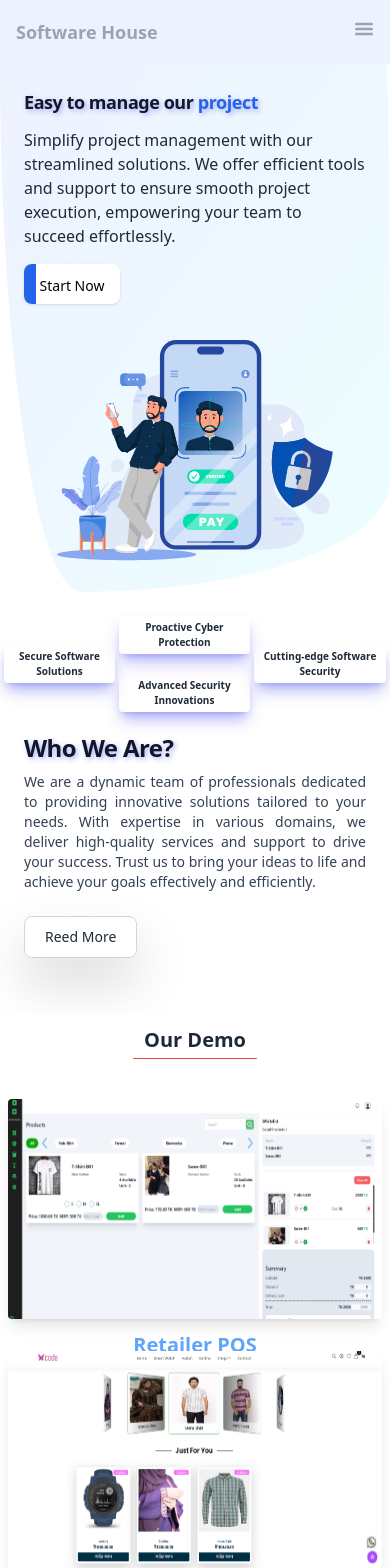
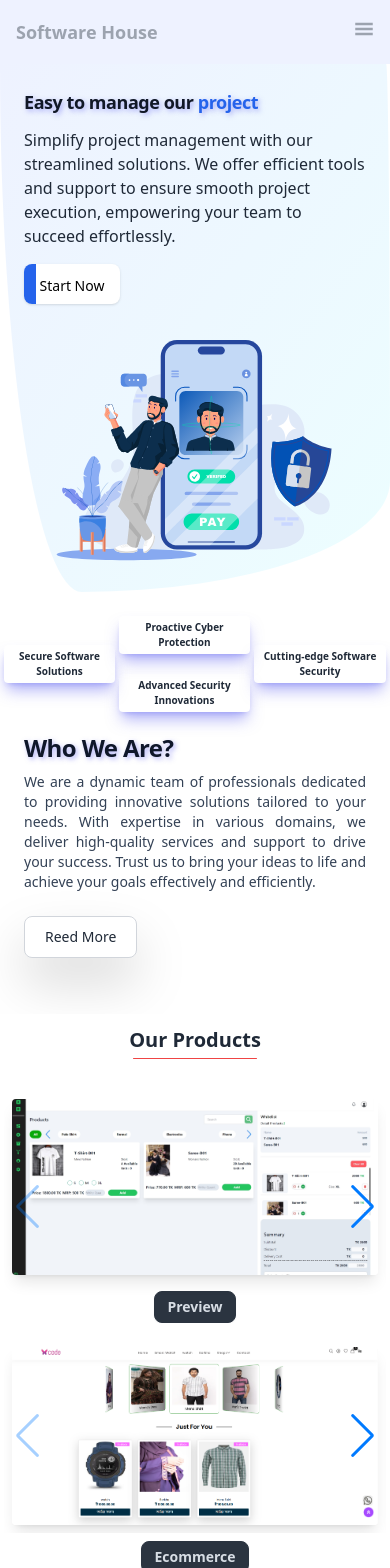
Before and after one commit to sohanwebdevctg/react3-software-house-website, a React (Vite) app: page / in a window 390 px wide. Shown: the top 1568 px of the page. Built offline with nearby package versions, Linux system fonts and the light colour scheme; no server answers; what @lordicon/element would draw is missing.

Commit message:
adding slider and responsive the button

```diff
--- a/package.json
+++ b/package.json
@@ -25,7 +25,7 @@
     "react-router-dom": "^6.21.1",
     "react-tabs": "^6.0.2",
     "sort-by": "^1.2.0",
-    "swiper": "^11.0.5"
+    "swiper": "^11.1.3"
   },
   "devDependencies": {
     "@types/react": "^18.2.43",
--- a/src/Pages/Home/Home/Home.jsx
+++ b/src/Pages/Home/Home/Home.jsx
@@ -22,7 +22,6 @@ const Home = () => {
       {/* whyWeAre section end */}
       {/* demo */}
       <OurDemo />
-
       {/* typeOfService section start */}
       <TypeOfService></TypeOfService>
       {/* typeOfService section end */}
--- a/src/components/OurDemo.jsx
+++ b/src/components/OurDemo.jsx
@@ -1,5 +1,20 @@
+import React, { useRef, useState } from 'react';
+// Import Swiper React components
+import { Swiper, SwiperSlide } from 'swiper/react';
+
+// Import Swiper styles
+import 'swiper/css';
+import 'swiper/css/navigation';
+
+
+// import required modules
+import { Navigation } from 'swiper/modules';
+
+
+
 import retailer from '../../public/demo/retailer.jpeg'
 import ecommerce from '../../public/demo/ecommarce.png'
+import { Link } from 'react-router-dom';
 
 
 function OurDemo() {
@@ -8,7 +23,7 @@ function OurDemo() {
             {/* title  */}
             <div className="container mx-auto" >
                 <div className="grid grid-cols-1 text-center mb-2 md:mb-3 lg:mb-5" >
-                    < h2 className="text-center font-semibold  md:font-bold xl:font-bold text-xl sm:text-3xl md:text-3xl xl:text-4xl mb-1 " > Our Demo </h2>
+                    < h2 className="text-center font-semibold  md:font-bold xl:font-bold text-xl sm:text-3xl md:text-3xl xl:text-4xl mb-1 " > Our Products </h2>
                     <div className="flex justify-center mb-2 md:mb-4 lg:mb-4"><h2 className="bg-red-500 w-[32%] sm:w-[32%] md:w-[26%] lg:w-52 h-[1px] rounded"></h2 > </div>
                 </div>
             </div>
@@ -16,18 +31,51 @@ function OurDemo() {
             <div className='container mx-auto my-6 mb-8'>
                 <div className="grid gap-4  grid-cols-1 md:grid-cols-2  ">
                     {/* p 1  */}
-                    <div className='decoration-slate-500 p-2'>
-                        <a href="https://retailer-pos.xcode.com.bd/">
-                            <img className='w-full h-full rounded shadow-lg chat-notification-logo' src={retailer} alt="Retailer pos" />
-                            <h3 className='mt-3 text-center text-blue-400 font-bold text-xl	'>Retailer POS</h3>
-                        </a>
+                    <div className='decoration-slate-500 px-1'>
+                    <Swiper navigation={true} modules={[Navigation]} className="mySwiper">
+                            <SwiperSlide>
+                                <div className='p-2'>
+                                    <img className='w-full h-full lg:h-96 xl:h-96 rounded shadow-lg chat-notification-logo' src={retailer} alt="Retailer pos" />
+                                </div>
+                            </SwiperSlide>
+                            <SwiperSlide>
+                                <div className='p-2'>
+                                    <img className='w-full h-full lg:h-96 xl:h-96 rounded shadow-lg chat-notification-logo' src={retailer} alt="Retailer pos" />
+                                </div>
+                            </SwiperSlide>
+                            <SwiperSlide>
+                                <div className='p-2'>
+                                    <img className='w-full h-full lg:h-96 xl:h-96 rounded shadow-lg chat-notification-logo' src={retailer} alt="Retailer pos" />
+                                </div>
+                            </SwiperSlide>
+                            <button className="btn btn-sm sm:btn-md md:btn-sm lg:btn-md btn-neutral flex justify-center mx-auto mt-2">
+                                <Link to="https://retailer-pos.xcode.com.bd/">Preview</Link>
+                            </button>
+                        </Swiper>
                     </div>
+
                     {/* p 2 */}
-                    <div className='decoration-slate-500 p-2'>
-                        <a href="https://ecommerce.xcode.com.bd/">
-                            <img className='w-full h-full rounded shadow-lg chat-notification-logo' src={ecommerce} alt="Retailer pos" />
-                            <h3 className='mt-3 text-center text-blue-400 font-bold text-xl	'>Ecommerce</h3>
-                        </a>
+                    <div className='decoration-slate-500 px-1'>
+                    <Swiper navigation={true} modules={[Navigation]} className="mySwiper">
+                    <SwiperSlide>
+                        <div className='p-2'>
+                            <img className='w-full h-full lg:h-96 xl:h-96 rounded shadow-lg chat-notification-logo' src={ecommerce} alt="Retailer pos" />
+                                </div>
+                    </SwiperSlide>
+                    <SwiperSlide>
+                        <div className='p-2'>
+                            <img className='w-full h-full lg:h-96 xl:h-96 rounded shadow-lg chat-notification-logo' src={ecommerce} alt="Retailer pos" />
+                                </div>
+                    </SwiperSlide>
+                    <SwiperSlide>
+                        <div className='p-2'>
+                            <img className='w-full h-full lg:h-96 xl:h-96 rounded shadow-lg chat-notification-logo' src={ecommerce} alt="Retailer pos" />
+                                </div>
+                    </SwiperSlide>
+                    </Swiper>
+                    <button className="btn btn-sm sm:btn-md md:btn-sm lg:btn-md btn-neutral flex justify-center mx-auto mt-2">
+                                <Link to="https://ecommerce.xcode.com.bd/">Ecommerce</Link>
+                            </button>
                     </div>
                 </div>
             </div>
```
Also changed, not shown: 1 other file (tests, documents, lock files or other folders).
